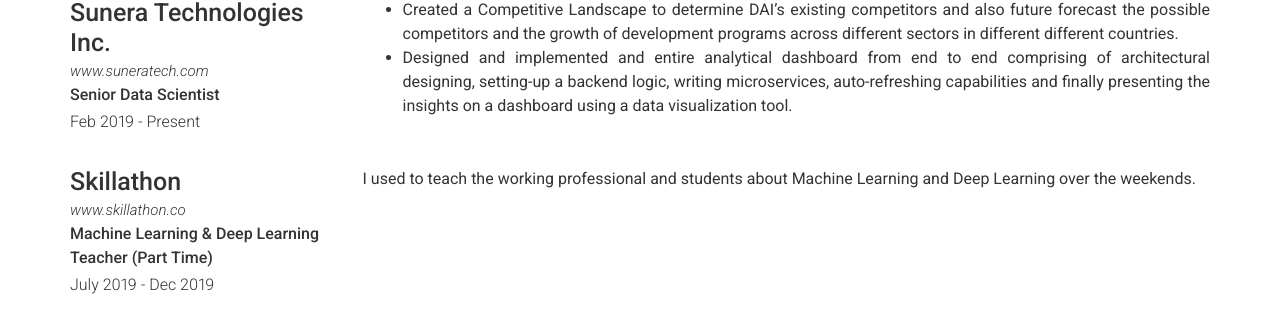
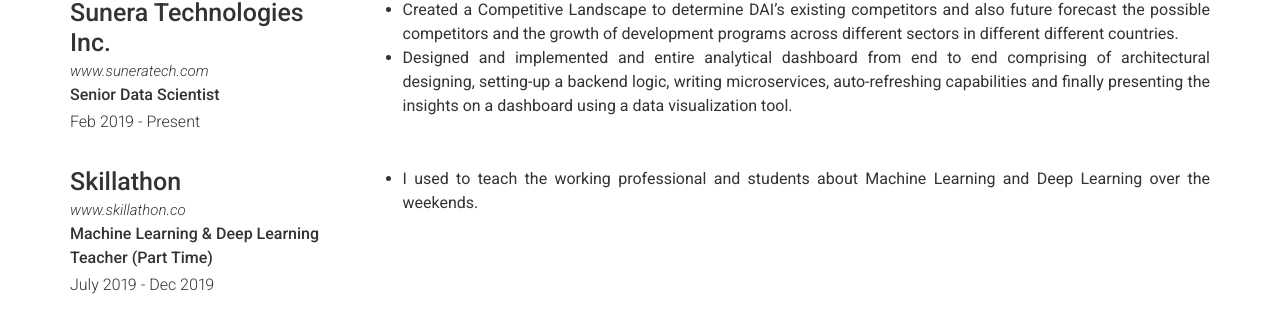
Before and after one commit to amansingh9097/portfolio, a Jekyll site: the page built from index.md, in a window 1280 px wide. Shown: the part 872-1204 px from the top of the page. Built offline with Jekyll 4.4.1, drawn with Linux system fonts in a browser that asks for light colours; nearby versions of some CDN libraries.

```diff
--- a/_data/experience.yml
+++ b/_data/experience.yml
@@ -13,7 +13,7 @@
   job_title: Machine Learning & Deep Learning Teacher (Part Time)
   dates: July 2019 - Dec 2019
   description: | # this will include new lines to allow paragraphs
-    I used to teach the working professional and students about Machine Learning and Deep Learning over the weekends.
+    - I used to teach the working professional and students about Machine Learning and Deep Learning over the weekends.
 
 - layout: left
   company: 3LOQ Labs Pvt Ltd
```
